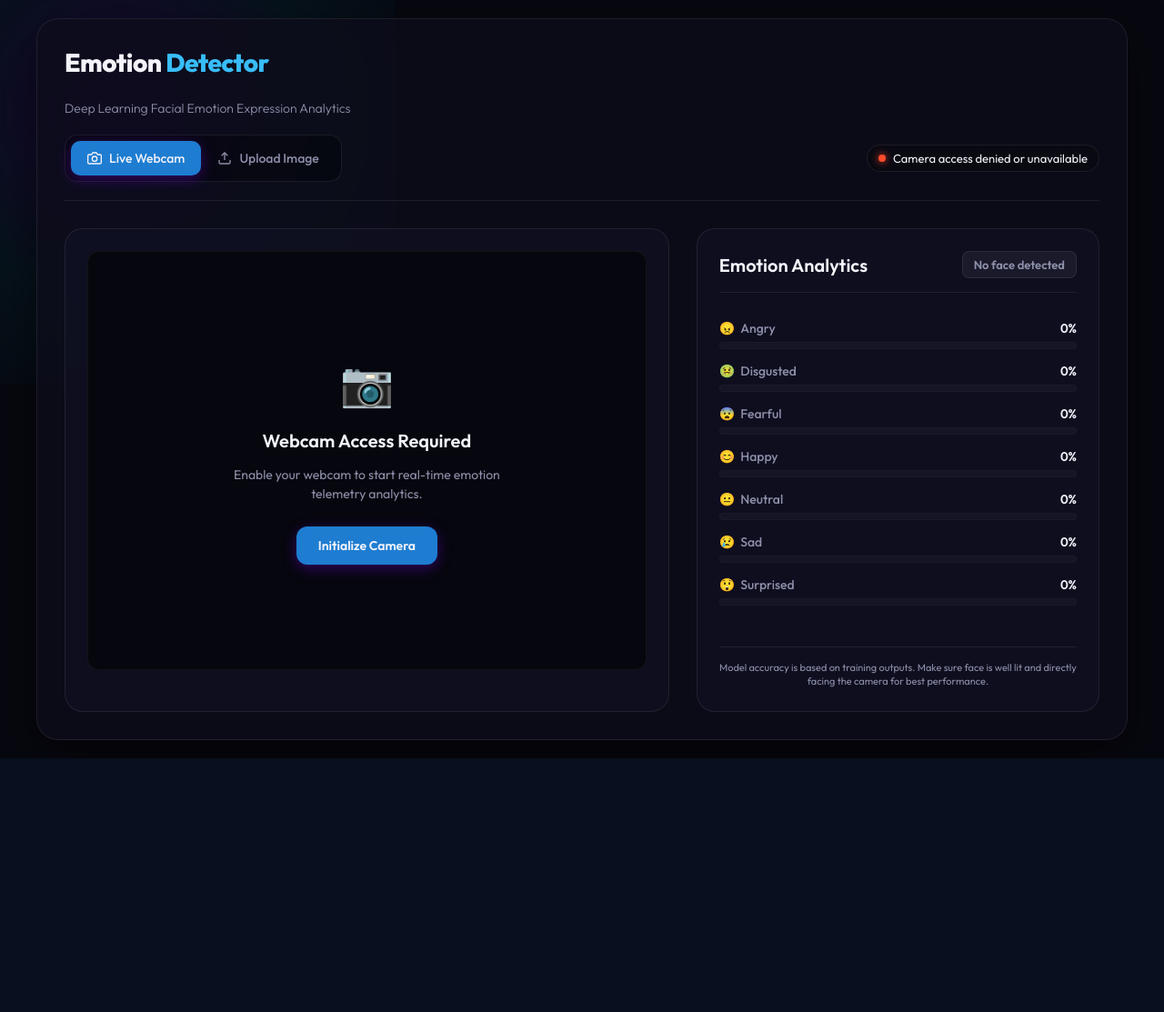
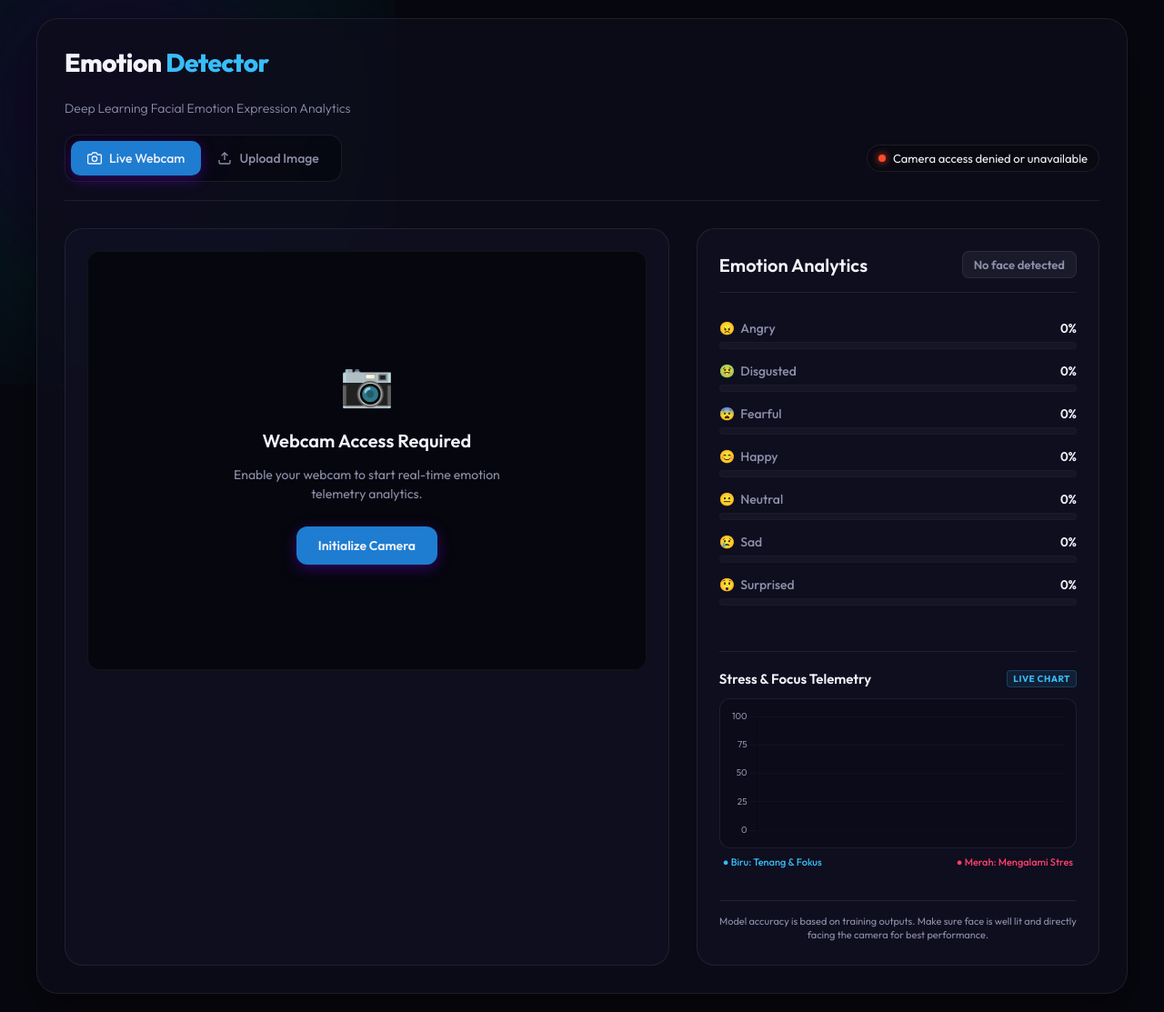
Before and after one commit to itsnacla/NN_Assign3_EmotionDetection, a Flask app: page /dashboard in a window 1280 px wide. Shown: the whole page at 91% size. Before the commit the page ends 834 px from the top, so only its background shows below. Run offline with Flask 3, Linux system fonts and the light colour scheme; data that the repository does not hold is empty; a map, chart or similar area stays blank.

Commit message:
feat: add emotion telemetry for user

```diff
--- a/deployment/static/css/style.css
+++ b/deployment/static/css/style.css
@@ -604,61 +604,32 @@ body {
     letter-spacing: 0.5px;
 }
 
-.table-container {
-    max-height: 180px;
-    overflow-y: auto;
-    border-radius: 8px;
+.chart-container {
+    height: 165px;
+    background: rgba(0, 0, 0, 0.15);
     border: 1px solid var(--border-color);
-    background: rgba(0, 0, 0, 0.2);
+    border-radius: 12px;
+    padding: 10px;
+    margin-top: 10px;
+    position: relative;
+    width: 100%;
 }
 
-/* Custom scrollbar for log table container */
-.table-container::-webkit-scrollbar {
-    width: 6px;
+.chart-legend-info {
+    display: flex;
+    justify-content: space-between;
+    font-size: 11px;
+    margin-top: 8px;
+    padding: 0 4px;
+    font-weight: 500;
 }
 
-.table-container::-webkit-scrollbar-track {
-    background: rgba(0, 0, 0, 0.1);
+.legend-calm {
+    color: #38bdf8;
 }
 
-.table-container::-webkit-scrollbar-thumb {
-    background: rgba(255, 255, 255, 0.1);
-    border-radius: 3px;
-}
-
-#log-table {
-    width: 100%;
-    border-collapse: collapse;
-    font-size: 12px;
-    text-align: left;
-}
-
-#log-table th {
-    padding: 8px 12px;
-    background: rgba(255, 255, 255, 0.02);
-    border-bottom: 1px solid var(--border-color);
-    color: var(--text-muted);
-    font-weight: 500;
-    position: sticky;
-    top: 0;
-    z-index: 1;
-}
-
-#log-table td {
-    padding: 8px 12px;
-    border-bottom: 1px solid rgba(255, 255, 255, 0.03);
-    color: var(--text-main);
-}
-
-#log-table tr:last-child td {
-    border-bottom: none;
-}
-
-.empty-log {
-    text-align: center;
-    color: var(--text-muted);
-    padding: 20px !important;
-    font-style: italic;
+.legend-stress {
+    color: #ff416c;
 }
 
 /* Landing Page Styles */
--- a/deployment/static/js/main.js
+++ b/deployment/static/js/main.js
@@ -14,6 +14,9 @@ const beepCooldownMs = 3000; // 3 seconds cooldown between alerts
 let isStressModalActive = false;
 let consecutiveStressTicks = 0;
 let breathingIntervalId = null;
+
+// Telemetry History Graph
+let telemetryChart = null;
 
 // Web Audio API Beep Synthesizer (Loud Alarm style)
 function playBeep(frequency = 880, duration = 0.5) {
@@ -109,6 +112,9 @@ document.addEventListener('DOMContentLoaded', () => {
 
     // Auto-start webcam when page opens
     startWebcam();
+
+    // Initialize telemetry chart
+    initChart();
 
     // Fetch logs initially and setup periodic logs telemetry fetcher
     fetchLogs();
@@ -512,49 +518,136 @@ function showProcessing(show) {
     }
 }
 
+// Initialize Chart.js stress telemetry graph
+function initChart() {
+    const ctx = document.getElementById('telemetry-chart');
+    if (!ctx) return;
+
+    // Set global font family for Chart.js
+    Chart.defaults.font.family = "'Outfit', sans-serif";
+    Chart.defaults.font.size = 10;
+    Chart.defaults.color = '#8e90ab';
+
+    telemetryChart = new Chart(ctx, {
+        type: 'line',
+        data: {
+            labels: [], // Timestamps
+            datasets: [{
+                label: 'Stress Index %',
+                data: [], // Stress level history
+                borderColor: '#38bdf8',
+                backgroundColor: 'rgba(56, 189, 248, 0.12)',
+                borderWidth: 2,
+                tension: 0.4,
+                fill: true,
+                pointRadius: 2.5,
+                pointBackgroundColor: '#38bdf8',
+                pointBorderColor: 'transparent',
+                pointHoverRadius: 5
+            }]
+        },
+        options: {
+            responsive: true,
+            maintainAspectRatio: false,
+            plugins: {
+                legend: { display: false },
+                tooltip: {
+                    backgroundColor: 'rgba(20, 20, 36, 0.9)',
+                    titleColor: '#fff',
+                    bodyColor: '#38bdf8',
+                    borderColor: 'rgba(255, 255, 255, 0.08)',
+                    borderWidth: 1,
+                    padding: 8,
+                    displayColors: false,
+                    callbacks: {
+                        label: function(context) {
+                            return `Stress Level: ${context.parsed.y.toFixed(0)}%`;
+                        }
+                    }
+                }
+            },
+            scales: {
+                x: {
+                    grid: { color: 'rgba(255, 255, 255, 0.03)' },
+                    ticks: { maxRotation: 0, autoSkip: true, maxTicksLimit: 5 }
+                },
+                y: {
+                    min: 0,
+                    max: 100,
+                    grid: { color: 'rgba(255, 255, 255, 0.03)' },
+                    ticks: { stepSize: 25 }
+                }
+            }
+        }
+    });
+}
+
 // Fetch recently logged events from CSV database
 async function fetchLogs() {
     try {
         const response = await fetch('/logs');
         if (response.ok) {
             const logs = await response.json();
-            renderLogsTable(logs);
+            updateTelemetryChart(logs);
         }
     } catch (err) {
         console.error("Error fetching logs:", err);
     }
 }
 
-// Render retrieved CSV database rows to the logs table in UI
-function renderLogsTable(logs) {
-    const tableBody = document.getElementById('log-table-body');
-    if (!tableBody) return;
+// Update the chart dataset dynamically from logs history
+function updateTelemetryChart(logs) {
+    if (!telemetryChart) return;
 
     if (!logs || logs.length === 0) {
-        tableBody.innerHTML = `<tr><td colspan="3" class="empty-log">No logs recorded. Start camera to write entries.</td></tr>`;
         return;
     }
 
-    const emojiMap = {
-        "Angry": "😠",
-        "Disgusted": "🤢",
-        "Fearful": "😨",
-        "Happy": "😊",
-        "Neutral": "😐",
-        "Sad": "😢",
-        "Surprised": "😲"
-    };
+    // We reverse logs since backend `/logs` serves newest first, and line chart progresses left-to-right (oldest-to-newest)
+    const reversedLogs = [...logs].reverse();
 
-    tableBody.innerHTML = logs.map(log => {
-        const emoji = emojiMap[log.emotion] || "😐";
-        return `
-            <tr>
-                <td>${log.timestamp}</td>
-                <td>${emoji} ${log.emotion}</td>
-                <td>${(log.confidence * 100).toFixed(0)}%</td>
-            </tr>
-        `;
-    }).join('');
+    // Map timestamps to display format (HH:MM:SS)
+    const labels = reversedLogs.map(log => {
+        try {
+            // Split YYYY-MM-DD HH:MM:SS to fetch HH:MM:SS
+            return log.timestamp.split(' ')[1] || log.timestamp;
+        } catch {
+            return log.timestamp;
+        }
+    });
+
+    // Calculate Stress Index
+    // Angry, Fearful, Sad are stress emotions (scale based on confidence)
+    // Happy, Neutral, Surprised, Disgusted are calm emotions (fixed low baseline)
+    const stressEmotions = ['Angry', 'Fearful', 'Sad'];
+    const stressData = reversedLogs.map(log => {
+        if (stressEmotions.includes(log.emotion)) {
+            return log.confidence * 100;
+        } else {
+            // Calm emotions represent low background stress level (e.g. 10%)
+            return 10;
+        }
+    });
+
+    // Check if the latest telemetry point is in high stress (> 40%)
+    const latestLog = logs[0];
+    const isLatestStressed = latestLog && stressEmotions.includes(latestLog.emotion) && latestLog.confidence > 0.40;
+
+    // Dynamic chart accent coloring based on current stress state
+    const dataset = telemetryChart.data.datasets[0];
+    if (isLatestStressed) {
+        dataset.borderColor = '#ff416c';
+        dataset.backgroundColor = 'rgba(255, 65, 108, 0.12)';
+        dataset.pointBackgroundColor = '#ff416c';
+    } else {
+        dataset.borderColor = '#38bdf8';
+        dataset.backgroundColor = 'rgba(56, 189, 248, 0.12)';
+        dataset.pointBackgroundColor = '#38bdf8';
+    }
+
+    telemetryChart.data.labels = labels;
+    dataset.data = stressData;
+    telemetryChart.update('none'); // Update without full layout animation to keep performance fast
 }
 
 // Show the Guided Breathing Wellness Modal and pause capturing
--- a/deployment/templates/index.html
+++ b/deployment/templates/index.html
@@ -11,6 +11,8 @@
     <link href="https://fonts.googleapis.com/css2?family=Outfit:wght@300;400;500;600;700;800&display=swap" rel="stylesheet">
     <!-- Custom CSS -->
     <link rel="stylesheet" href="/static/css/style.css">
+    <!-- Chart.js for real-time telemetry graphs -->
+    <script src="https://cdn.jsdelivr.net/npm/chart.js"></script>
 </head>
 <body>
     <div class="glow-bg"></div>
@@ -194,28 +196,19 @@
                     </div>
                 </div>
 
-                <!-- <div class="log-history-panel">
+                <div class="log-history-panel">
                     <div class="log-header">
-                        <h3>Recent Telemetry Logs</h3>
-                        <span class="save-indicator">CSV Database Active</span>
+                        <h3>Stress & Focus Telemetry</h3>
+                        <span class="save-indicator">Live Chart</span>
                     </div>
-                    <div class="table-container">
-                        <table id="log-table">
-                            <thead>
-                                <tr>
-                                    <th>Timestamp</th>
-                                    <th>Emotion</th>
-                                    <th>Confidence</th>
-                                </tr>
-                            </thead>
-                            <tbody id="log-table-body">
-                                <tr>
-                                    <td colspan="3" class="empty-log">No logs recorded. Start camera to write entries.</td>
-                                </tr>
-                            </tbody>
-                        </table>
+                    <div class="chart-container">
+                        <canvas id="telemetry-chart"></canvas>
                     </div>
-                </div> -->
+                    <div class="chart-legend-info">
+                        <span class="legend-calm">● Biru: Tenang & Fokus</span>
+                        <span class="legend-stress">● Merah: Mengalami Stres</span>
+                    </div>
+                </div>
 
                 <div class="card-footer">
                     <p class="footnote">Model accuracy is based on training outputs. Make sure face is well lit and directly facing the camera for best performance.</p>
```
